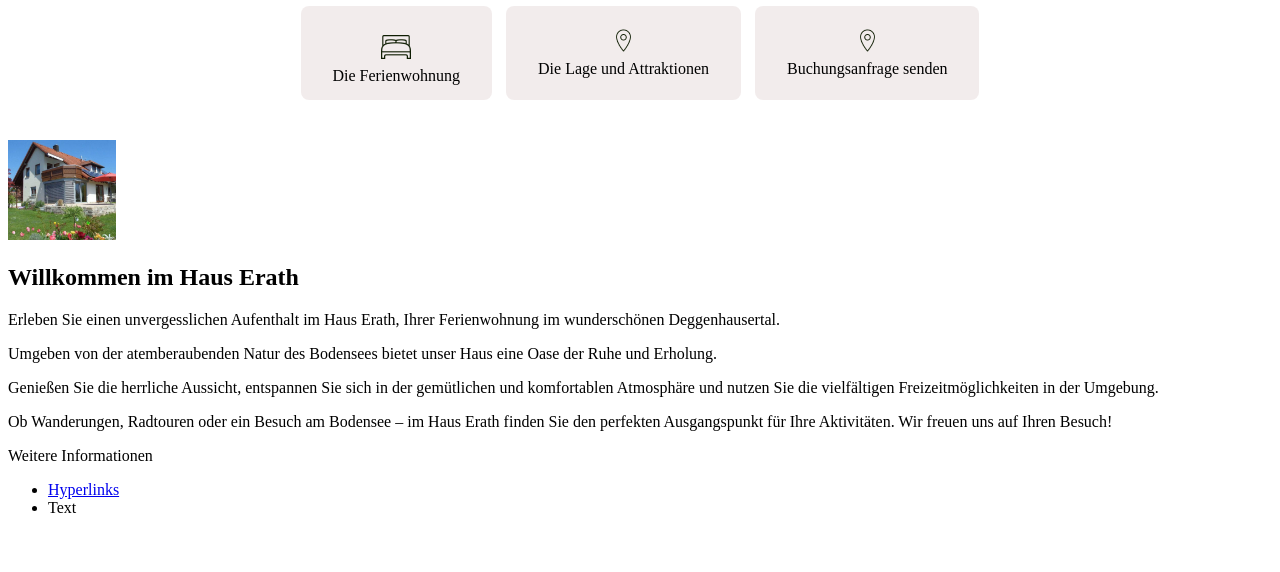
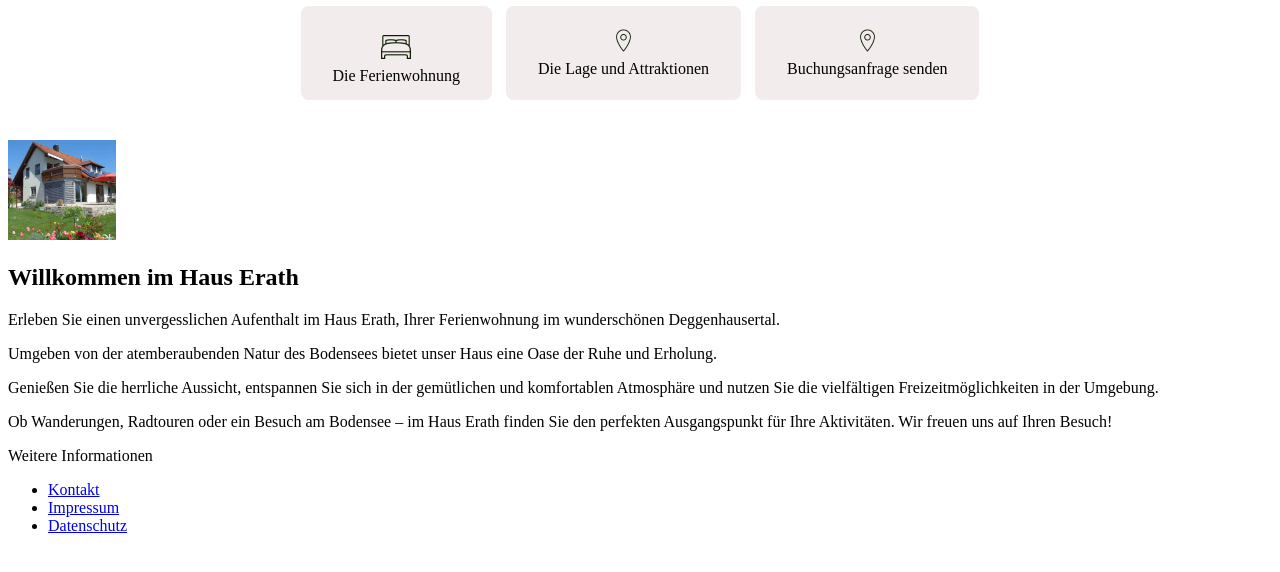
Before and after one commit to IU-Webprogrammierung/web-programmierung-ricardaerath, a plain HTML site: page layout/index.html in a window 1280 px wide. Shown: the part 216-788 px from the top of the page. Drawn offline with Linux system fonts and the light colour scheme.

```diff
--- a/layout/index.html
+++ b/layout/index.html
@@ -48,8 +48,9 @@
     <footer>
         Weitere Informationen
         <ul>
-            <li><a href="hyperlinks.html">Hyperlinks</a></li>
-            <li>Text</li>
+            <li><a href="hyperlinks.html">Kontakt</a></li>
+            <li><a href="hyperlinks.html">Impressum</a></li>
+            <li><a href="hyperlinks.html">Datenschutz</a></li>
         </ul>
     </footer>
 </body>
```
Also changed, not shown: layout/img/Logo.png, 1 other file.
